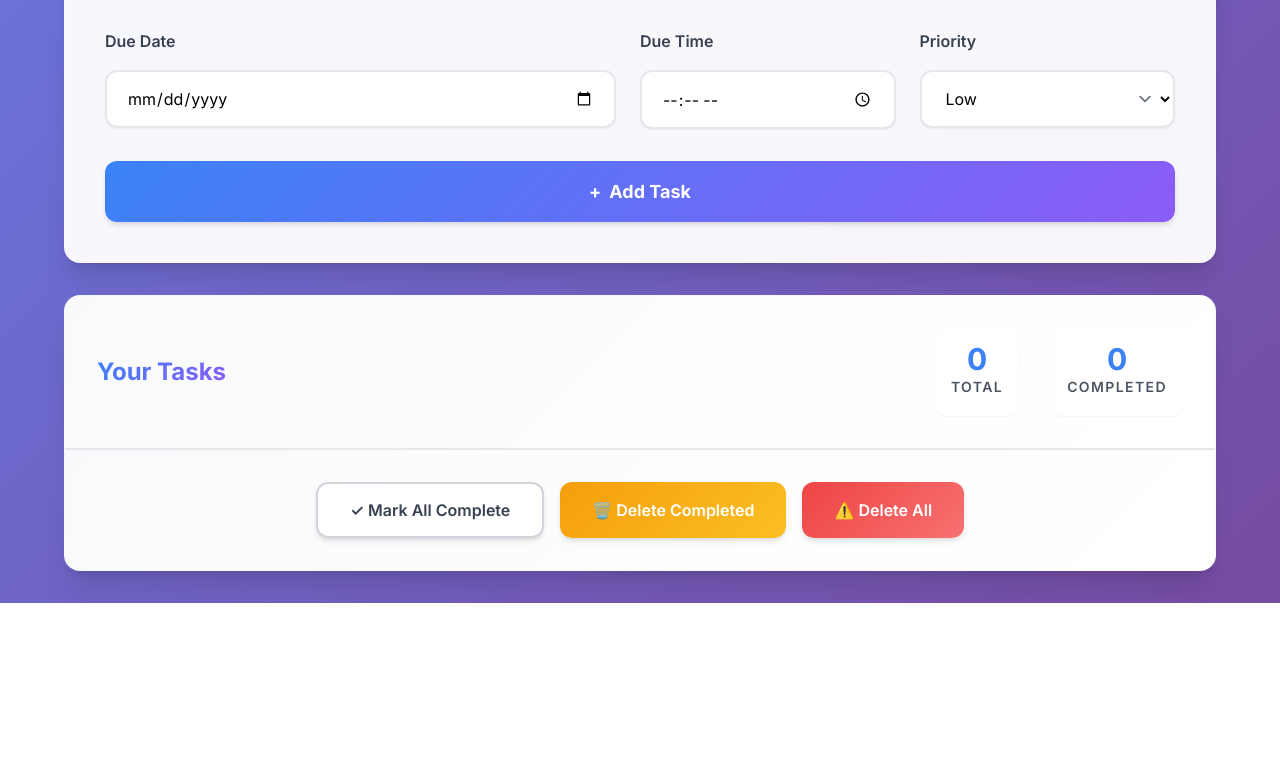
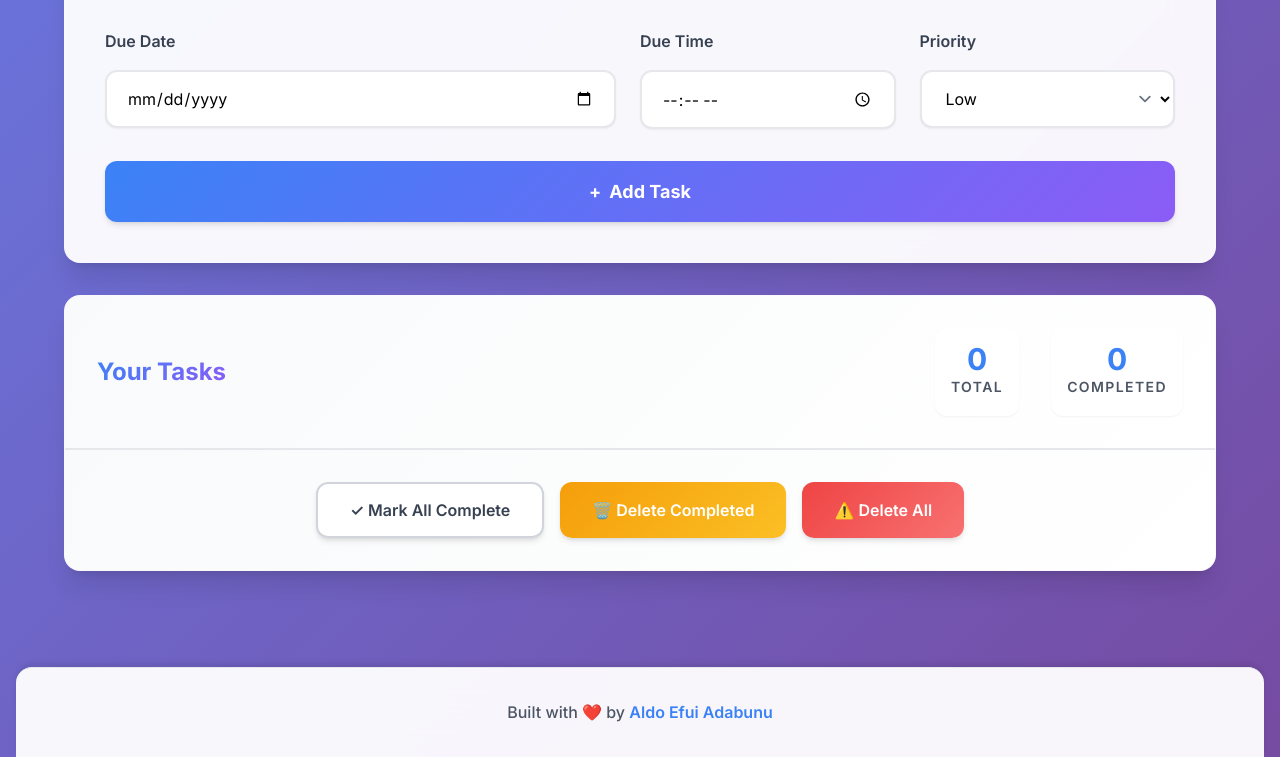
Before and after one commit to KwakuAldo/ToDo-app, a website built with webpack: page public/index.html in a window 1280 px wide. Shown: the part 623-1380 px from the top of the page. Before the commit the page ends 1226 px from the top, so only its background shows below. Built offline with nearby package versions, Linux system fonts and the light colour scheme.

Commit message:
feat: Add professional footer with portfolio link
- Added footer section with glass morphism design
- Included 'Built with ❤️ by Aldo Efui Adabunu' text
- Added portfolio link to dotaldokwaku.netlify.app
- Implemented smooth hover animations with gradient underline
- Added proper accessibility attributes (target, rel)
- Styled footer to match overall design system
- Fixed duplicate </main> tag in HTML structure

```diff
--- a/public/index.html
+++ b/public/index.html
@@ -97,7 +97,20 @@
         </div>
     </main>
 
-    </main>
+    <!-- Footer -->
+    <footer class="footer">
+        <div class="container">
+            <div class="footer__content">
+                <p class="footer__text">
+                    Built with ❤️ by
+                    <a href="https://dotaldokwaku.netlify.app" target="_blank" rel="noopener noreferrer" class="footer__link">
+                        Aldo Efui Adabunu
+                    </a>
+                </p>
+            </div>
+        </div>
+    </footer>
+
     <script src="../src/js/main.js"></script>
 </body>
 </html>
--- a/src/css/main.css
+++ b/src/css/main.css
@@ -672,11 +672,64 @@ body {
   outline-offset: 2px;
 }
 
+/* Footer */
+.footer {
+  background: rgba(255, 255, 255, 0.95);
+  border-top: 1px solid var(--gray-200);
+  box-shadow: 0 -4px 6px -1px rgb(0 0 0 / 0.1);
+  margin-top: var(--space-16);
+  backdrop-filter: blur(20px);
+  border-radius: var(--radius-xl) var(--radius-xl) 0 0;
+  margin: var(--space-16) var(--space-4) 0 var(--space-4);
+}
+
+.footer__content {
+  text-align: center;
+  padding: var(--space-8) 0;
+}
+
+.footer__text {
+  font-size: var(--font-size-base);
+  color: var(--gray-600);
+  margin: 0;
+  font-weight: 500;
+}
+
+.footer__link {
+  color: var(--primary-color);
+  text-decoration: none;
+  font-weight: 600;
+  transition: all var(--transition-fast);
+  position: relative;
+  display: inline-block;
+}
+
+.footer__link:hover {
+  color: var(--primary-dark);
+  transform: translateY(-1px);
+}
+
+.footer__link::after {
+  content: '';
+  position: absolute;
+  width: 0;
+  height: 2px;
+  bottom: -2px;
+  left: 0;
+  background: linear-gradient(135deg, var(--primary-color), #8b5cf6);
+  transition: width var(--transition-fast);
+}
+
+.footer__link:hover::after {
+  width: 100%;
+}
+
 /* Print styles */
 @media print {
   .header,
   .control-buttons,
-  .task-actions {
+  .task-actions,
+  .footer {
     display: none;
   }
 
```
